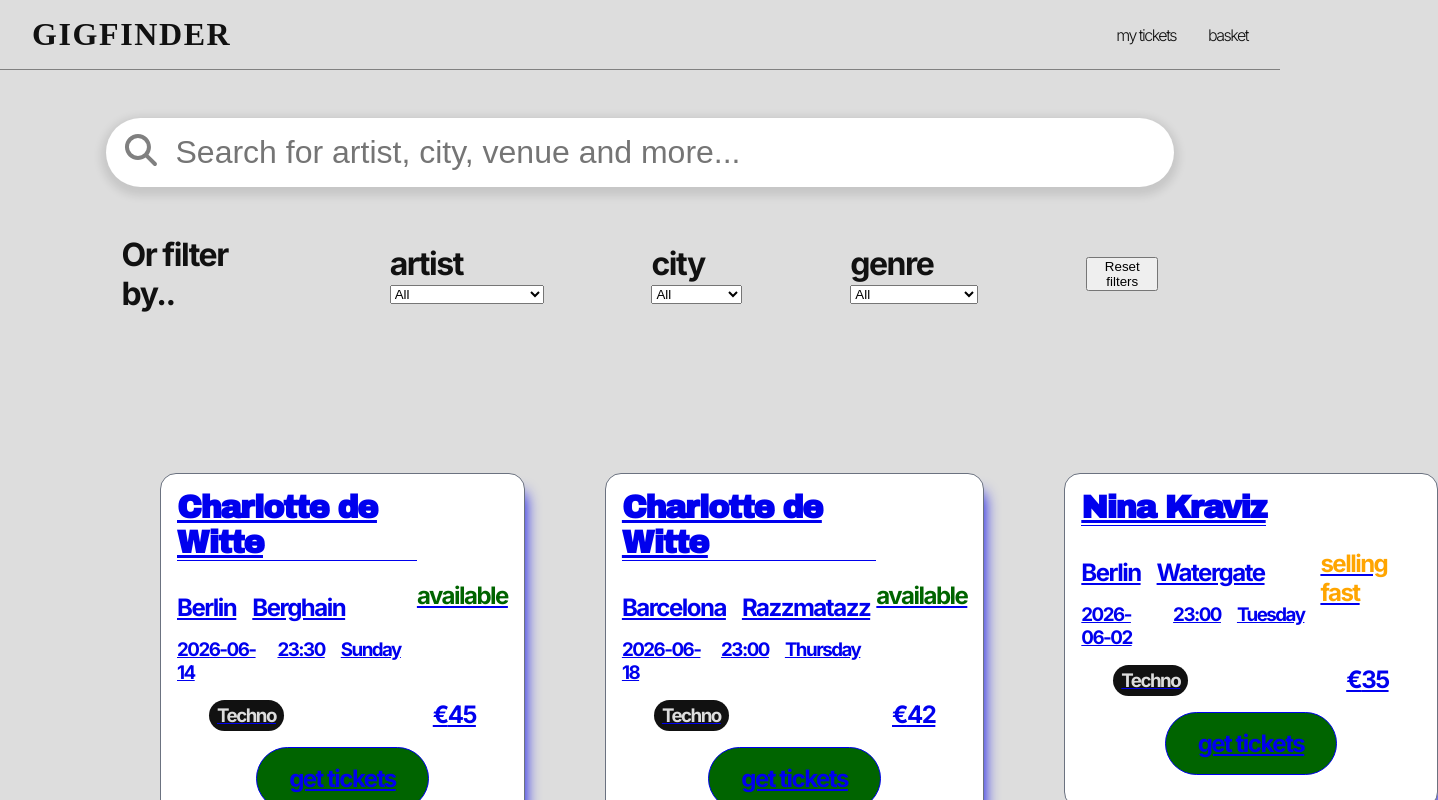
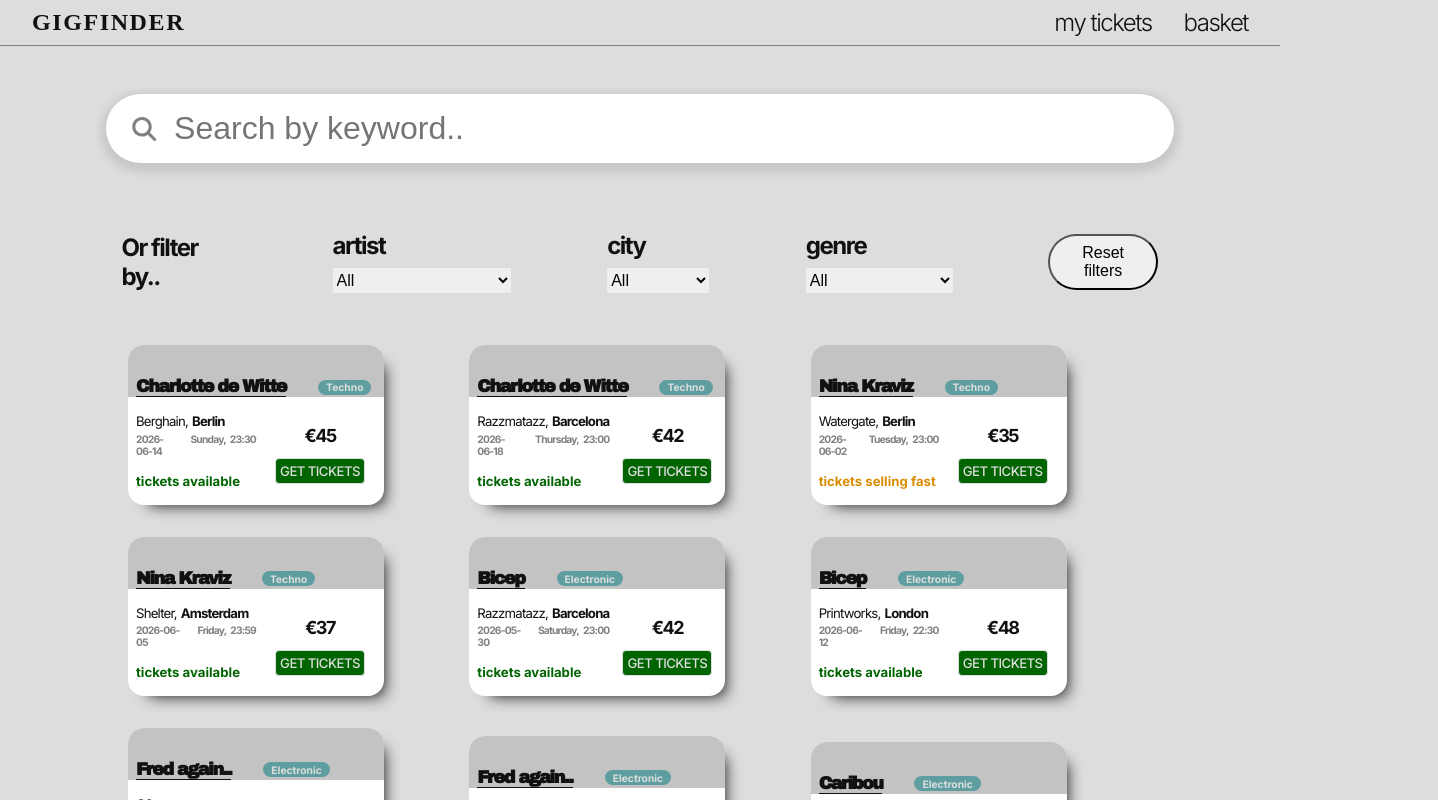
Before and after one commit to jc1471/GIGFINDER, a React (Vite) app in the folder gigfinder/: page / in a window 1280 px wide. Shown: the top 800 px of the page, 1438 px wide, since content can reach past the window. Built offline with nearby package versions, Linux system fonts and the light colour scheme; a web font is replaced by a local one.

Commit message:
main page responsive

```diff
--- a/gigfinder/src/components/EventCard.jsx
+++ b/gigfinder/src/components/EventCard.jsx
@@ -2,58 +2,62 @@
 
 export default function EventCard({ artist, city, venue, date, time, day, country, price, genre, ticketsAvailable, id }) {
     return (
-        <Link to={`/events/${id}`}>
+        <>
+        {/*<Link to={`/events/${id}`}>*/}
             <div className="event-card">
-                <div className="event-card-top">
+                <div className="card-artist-header">
+                        <div className="card-artist-header-text">
+                            <h1 className="card-artist-header-name">{artist}</h1>
+                            <h3 className="genre">{genre}</h3>
+                        </div>
+                </div>
+                <div className="event-card-grid-container">
+                    <div className="event-card-left">
                         <div className="event-info-section">
-                        <div className="artist-section">
-                            <h1 className="artist-name">{artist}</h1>
-                        </div>
 
                             <div className="location-section">
                                 <i
                                     className="flag"
                                     src={country}
                                 />
+                                <h2 className="venue">{venue},</h2>
                                 <h2 className="city">
                                     <i className="fa-solid fa-pin"></i>
                                     {city}</h2>
-                            <h2 className="venue">{venue}</h2>
+
                             </div>
 
                             <div className="date-section">
                                 <h3 className="date">{date}</h3>
+                                <h3 className="day">{day},</h3>
                                 <h3 className="time">{time}</h3>
-                            <h3 className="day">{day}</h3>
                             </div>
                         </div>
-
-
-
-
                         <div className="availability-section">
                             {ticketsAvailable >= 100 ? (
-                            <h2 className="tickets-available available">available</h2>
+                                <h2 className="tickets-available available">tickets available</h2>
                                 ) : ticketsAvailable >= 10 ? (
-                            <h2 className="tickets-available selling-fast">selling fast</h2>
+                                <h2 className="tickets-available selling-fast">tickets selling fast</h2>
                                 ) : ticketsAvailable >= 1 ? (
-                            <h2 className="tickets-available few-remaining">few remaining</h2>
+                                <h2 className="tickets-available few-remaining">few tickets remaining</h2>
                                 ) : ticketsAvailable == 0 ? (
                                 <h2 className="tickets-available 0-tickets"></h2>
                                 ) : null
                             }
                         </div>
                     </div>
-
+                    <div className="event-card-right">
                         <div className="price-section">
-                    <h3 className="genre">{genre}</h3>
                             <h2 className="price">€{price}</h2>
                         </div>
 
                         {ticketsAvailable !== 0 ? (
-                    <h2 className="cta get-tickets">get tickets</h2>
+                            <h2 className="cta get-tickets">GET TICKETS</h2>
                         ) : (<h2 className="cta sold-out">sold out</h2>)}
                     </div>
-        </Link>
+                </div>
+            </div>
+            {/*</Link >*/}
+        </>
         )
 }
--- a/gigfinder/src/components/Header.jsx
+++ b/gigfinder/src/components/Header.jsx
@@ -1,10 +1,14 @@
+import { FontAwesomeIcon } from '@fortawesome/react-fontawesome';
+import { faBars, faBarsStaggered } from '@fortawesome/free-solid-svg-icons';
+
 export default function Header() {
     return (
         <header>
             <h1 className="site-title">GIGFINDER</h1>
             <nav className="header-nav">
-                <a className="menu-item" id="my-tickets-link">my tickets</a>
-                <a className="menu-item" id="basket-link">basket</a>
+                <FontAwesomeIcon className="menu-bars" icon={faBars} />
+                <a className="menu-text" id="my-tickets-link">my tickets</a>
+                <a className="menu-text" id="basket-link">basket</a>
             </nav>
         </header>
     )
--- a/gigfinder/src/components/SearchBar.jsx
+++ b/gigfinder/src/components/SearchBar.jsx
@@ -5,12 +5,12 @@
     return (
             <>
                 <form role="search" className="search-bar">
-                    <FontAwesomeIcon icon={faMagnifyingGlass} />
+                    <FontAwesomeIcon className="search-icon" icon={faMagnifyingGlass} />
                 <input
                     className="search-bar-input"
                     type="search"
                     onChange={(e) => setQuery(e.target.value)}
-                    placeholder="Search for artist, city, venue and more..." />
+                    placeholder="Search by keyword.." />
                 </form>
             </>
     )
--- a/gigfinder/src/css/events.css
+++ b/gigfinder/src/css/events.css
@@ -1,67 +1,114 @@
+.events-page {
+    width: 100%;
+    align-self: center;
+    justify-content: center;
+    align-items: center;
+    justify-content: center;
+}
+
 .events-section {
-    display: grid;
-    grid-template-columns: repeat(3, 1fr);
-    gap: 5rem;
-    margin: 10rem;
+    display: flex;
+    flex-direction: column;
+    align-items: center;
+    justify-content: center;
 }
 
 .event-card {
+    font-size: 0.5rem;
     background-color: white;
-    border: solid 1px var(--secondary);
+    /*border: solid 1px var(--secondary);*/
     border-radius: 1rem;
-    padding: 1rem;
+    width: 75%;
     display: flex;
     flex-direction: column;
     justify-content: space-between;
     box-shadow: 10px 10px 15px -10px;
+    margin-bottom: 1rem;
 }
 
-.event-card-top {
-    display: flex;
-    align-items: center;
-    justify-content: space-between;
+.event-card-grid-container {
+    display: grid;
+    grid-template-columns: 1fr 1fr;
 }
 
-.artist-section {
+.event-card-left {
     display: flex;
-    align-items: center;
-    margin-bottom: 2rem;
+    flex-direction: column;
 }
 
-.artist-name {
+.card-artist-header {
+    display: flex;
+    align-items: end;
+    padding-top: 2rem;
+    border-top-left-radius: 1rem;
+    border-top-right-radius: 1rem;
+
+    background-color: rgb(195, 195, 195);
+    width: 100%;
+}
+
+.card-artist-header-text {
+    display: flex;
+    flex-direction: row;
+    align-items: center;
+    margin-inline: 0.5rem;
+}
+
+.card-artist-header-name {
     font-family: "Archivo Black";
     border-bottom: 1px solid;
     width: auto;
+    margin-right: 2rem;
 }
 
 .genre {
     color: var(--bg-main);
-    background-color: var(--primary);
-    padding: 0.25rem 0.5rem;
+    background-color:cadetblue;
+    padding: 0.1rem 0.5rem;
     border-radius: 3rem;
+    align-items: center;
+    justify-content: center;
+    letter-spacing: 0rem;
+}
+
+.event-info-section {
+    margin-left: 0.5rem;
 }
 
 .location-section {
     display: flex;
     align-items: center;
-    margin-bottom: 1rem;
+    margin-block: 1rem 0.2rem;
+    letter-spacing: -0.05rem;
 }
 
 .city {
-    margin-right: 1rem;
+    margin-left: 0.25rem;
 }
 
 .venue {
-
+    font-weight: 400;
 }
 
 .date-section {
     display: flex;
     margin-bottom: 1rem;
+    letter-spacing: -0.05rem;
+    color: grey;
 }
 
-.date-section > h3 {
+.date-section > .date {
     margin-right: 1rem;
+}
+
+.date-section > .day {
+    margin-right: 0.25rem;
+}
+
+.availability-section {
+    margin-left: 0.5rem;
+    margin-bottom: 1rem;
+    letter-spacing: -0rem;
 }
 
 .available {
@@ -69,21 +116,32 @@
 }
 
 .selling-fast {
-    color: orange;
+    color: rgb(217, 141, 0);
+}
+
+.event-card-right {
+    display: flex;
+    flex-direction: column;
+    align-items: center;
+    justify-content: center;
+    margin-top: 1rem;
 }
 
 .price-section {
-    display: flex;
-    justify-content: space-between;
-    margin-inline: 2rem;
+    font-size: 0.75rem;
+    margin-bottom: 0.75rem;
+
 }
 
 .cta {
     align-self: center;
-    margin-block: 1rem;
-    padding: 1rem 2rem;
+    margin-bottom: 0.5rem;
     border: 1px solid;
-    border-radius: 2rem;
+    border-radius: 0.25rem;
+    letter-spacing: -0.035rem;
+    padding: 0.25rem;
+    font-weight: 500;
+    color: var(--bg-main);
 }
 
 .cta:hover {
@@ -92,8 +150,184 @@
 
 .get-tickets {
     background-color: darkgreen;
+
 }
 
 .sold-out {
     background-color: darkred;
+    padding: 0.3rem;
 }
+
+/* TABLETS */
+@media (min-width: 768px) and (max-width: 1024px) {
+
+}
+
+
+/* DESKTOP */
+@media (min-width: 1025px) {
+    .events-page {
+    width: 100%;
+    align-self: center;
+    justify-content: center;
+    align-items: center;
+    justify-content: center;
+    }
+
+    .events-section {
+        width: 80%;
+        display: grid;
+        grid-template-columns: 1fr 1fr 1fr;
+        flex-direction: column;
+        align-items: center;
+        justify-content: center;
+        align-self: center;
+        justify-self: center;
+        margin: 1rem;
+    }
+
+    .event-card {
+        font-size: 0.55rem;
+        background-color: white;
+        /*border: solid 1px var(--secondary);*/
+        border-radius: 1rem;
+        width: 75%;
+        display: flex;
+        flex-direction: column;
+        justify-content: space-between;
+        box-shadow: 10px 10px 15px -10px;
+        margin-bottom: 2rem;
+    }
+
+    .event-card-grid-container {
+        display: grid;
+        grid-template-columns: 1fr 1fr;
+    }
+
+    .event-card-left {
+        display: flex;
+        flex-direction: column;
+    }
+
+    .card-artist-header {
+        display: flex;
+        align-items: end;
+        padding-top: 2rem;
+        border-top-left-radius: 1rem;
+        border-top-right-radius: 1rem;
+
+        background-color: rgb(195, 195, 195);
+        width: 100%;
+    }
+
+    .card-artist-header-text {
+        display: flex;
+        flex-direction: row;
+        align-items: center;
+        margin-inline: 0.5rem;
+    }
+
+    .card-artist-header-name {
+        font-family: "Archivo Black";
+        border-bottom: 1px solid;
+        width: auto;
+        margin-right: 2rem;
+    }
+
+    .genre {
+        color: var(--bg-main);
+        background-color:cadetblue;
+        padding: 0.1rem 0.5rem;
+        border-radius: 3rem;
+        align-items: center;
+        justify-content: center;
+        letter-spacing: 0rem;
+    }
+
+    .event-info-section {
+        margin-left: 0.5rem;
+    }
+
+    .location-section {
+        display: flex;
+        align-items: center;
+        margin-block: 1rem 0.2rem;
+        letter-spacing: -0.05rem;
+    }
+
+    .city {
+        margin-left: 0.25rem;
+    }
+
+    .venue {
+        font-weight: 400;
+    }
+
+    .date-section {
+        display: flex;
+        margin-bottom: 1rem;
+        letter-spacing: -0.05rem;
+        color: grey;
+    }
+
+    .date-section > .date {
+        margin-right: 1rem;
+    }
+
+    .date-section > .day {
+        margin-right: 0.25rem;
+    }
+
+    .availability-section {
+        margin-left: 0.5rem;
+        margin-bottom: 1rem;
+        letter-spacing: -0rem;
+    }
+
+    .available {
+        color: darkgreen;
+    }
+
+    .selling-fast {
+        color: rgb(217, 141, 0);
+    }
+
+    .event-card-right {
+        display: flex;
+        flex-direction: column;
+        align-items: center;
+        justify-content: center;
+        margin-top: 1rem;
+    }
+
+    .price-section {
+        font-size: 0.75rem;
+        margin-bottom: 0.75rem;
+
+    }
+
+    .cta {
+        align-self: center;
+        margin-bottom: 0.5rem;
+        border: 1px solid;
+        border-radius: 0.25rem;
+        letter-spacing: -0.035rem;
+        padding: 0.25rem;
+        font-weight: 500;
+        color: var(--bg-main);
+    }
+
+    .cta:hover {
+        cursor: pointer;
+    }
+
+    .get-tickets {
+        background-color: darkgreen;
+
+    }
+
+    .sold-out {
+        background-color: darkred;
+        padding: 0.3rem;
+    }
+}
--- a/gigfinder/src/css/filters.css
+++ b/gigfinder/src/css/filters.css
@@ -1,27 +1,126 @@
 .filter-section {
     display: flex;
     flex-direction: column;
-    width: 90%;
+    width: 100%;
     align-self: center;
     justify-self: center;
     justify-content: space-evenly;
     align-items: center;
-    margin-top: 1rem;
+    margin-block: 2rem;
 }
 
 .filter-by {
     display: flex;
-    width: 90%;
+    flex-direction: column;
+    max-width: 100%;
     align-self: center;
     justify-self: center;
-    justify-content: space-evenly;
+    justify-content: center;
     align-items: center;
     margin-top: 1rem;
+    padding: 0.5rem;
+    font-size: 0.75rem;
 }
 
 .filter-objects {
     display: flex;
-    width: 80%;
-    justify-content: space-evenly;
+    align-self: center;
+    justify-self: center;
+    justify-content: center;
     align-items: center;
+    margin-block: 0.75rem;
+    font-size: 0.5rem;
 }
+
+.filter {
+    margin-inline: 0.1rem;
+
+}
+
+.filter-title {
+    margin-bottom: 0.5rem;
+}
+
+.filter > select {
+    outline: none;
+    border: none;
+    padding-block: 0.2rem;
+}
+
+.filter > option {
+    outline: none;
+    border: none;
+}
+
+.reset-filters-button {
+    margin-block: 0.5rem;
+    padding: 0.5rem 0.75rem;
+    border-radius: 5rem;
+}
+
+/* TABLETS */
+@media (min-width: 768px) and (max-width: 1024px) {
+
+}
+
+
+/* DESKTOP */
+@media (min-width: 1025px) {
+    .filter-section {
+        display: flex;
+        flex-direction: column;
+        width: 90%;
+        align-self: center;
+        justify-self: center;
+        justify-content: space-evenly;
+        align-items: center;
+        margin-top: 1rem;
+    }
+
+    .filter-by {
+        display: flex;
+        flex-direction: row;
+        width: 90%;
+        align-self: center;
+        justify-self: center;
+        justify-content: center;
+        align-items: center;
+        margin-top: 1rem;
+
+    }
+
+    .filter-objects {
+        display: flex;
+        width: 80%;
+        justify-content: space-evenly;
+        align-items: center;
+    }
+
+    .filter {
+        margin-inline: 0.1rem;
+        font-size: 0.75rem;
+    }
+
+    .filter-title {
+        margin-bottom: 0.5rem;
+    }
+
+    .filter > select {
+        outline: none;
+        border: none;
+        padding-block: 0.2rem;
+        font-size: 1rem;
+    }
+
+    .filter > option {
+        outline: none;
+        border: none;
+    }
+
+    .reset-filters-button {
+        margin-block: 0.5rem;
+        padding: 0.5rem 0.75rem;
+        border-radius: 5rem;
+        font-size: 1rem;
+    }
+}
--- a/gigfinder/src/css/header.css
+++ b/gigfinder/src/css/header.css
@@ -3,20 +3,56 @@
     align-items: center;
     justify-content: space-between;
     width: 100%;
-    padding-block: 1rem;
+    padding-block: 0.5rem;
     border-bottom: solid 1px grey;
 }
 
 .site-title {
-    margin-left: 2rem;
+    font-size: 1.5rem;
+    margin-left: 1rem;
     font-family: "Boldonse";
     letter-spacing: 0.1rem;
 }
 
 .header-nav {
-    margin-right: 2rem;
+    margin-right: 1rem;
 }
 
-.menu-item {
-    margin-left: 2rem;
+.menu-bars {
+    display: flex;
+    font-size: 1.5rem;
 }
+
+.menu-text {
+    display: none;
+    margin-left: 1rem;
+}
+
+/* TABLETS */
+@media (min-width: 768px) and (max-width: 1024px) {
+
+}
+
+
+/* DESKTOP */
+@media (min-width: 1025px) {
+
+    .site-title {
+        margin-left: 2rem;
+    }
+
+    .header-nav {
+        margin-right: 2rem;
+        display: flex;
+        font-size: 1.5rem;
+    }
+
+    .menu-bars {
+        display: none;
+    }
+
+    .menu-text {
+        display: flex;
+        margin-left: 2rem;
+    }
+}
--- a/gigfinder/src/css/searchBar.css
+++ b/gigfinder/src/css/searchBar.css
@@ -1,6 +1,47 @@
+.search-bar {
+    background-color: white;
+    align-self: center;
+    justify-self: center;
+    align-items: center;
+    justify-content: center;
+    margin-block: 0rem;
+    width: 90%;
+    display: flex;
+    color: grey;
+    padding: 0.5rem;
+    box-shadow: var(--shadow-md);
+    border-radius: 5rem;
+}
+
+.search-icon {
+    font-size: 1rem;
+    line-height: 2rem;
+    margin-left: 0.5rem;
+}
+
+.search-bar-input {
+    border: none;
+    width: 100%;
+    border-radius: 5rem;
+    font-size: 1rem;
+    line-height: 2rem;
+    margin-left: 0.5rem;
+    color: grey;
+}
+
+input:focus {
+  outline: none;
+}
+
+/* TABLETS */
+@media (min-width: 768px) and (max-width: 1024px) {
+
+}
 
 
-.search-bar {
+/* DESKTOP */
+@media (min-width: 1025px) {
+    .search-bar {
     background-color: white;
     align-self: center;
     justify-self: center;
@@ -9,13 +50,16 @@
     margin-block: 2rem;
     width: 90%;
     display: flex;
-    align-self: center;
-    justify-self: center;
     color: grey;
     padding: 1rem;
     box-shadow: var(--shadow-md);
     border-radius: 5rem;
+}
 
+.search-icon {
+    font-size: 1.5rem;
+    line-height: 2rem;
+    margin-left: 0.5rem;
 }
 
 .search-bar-input {
@@ -31,3 +75,4 @@
 input:focus {
   outline: none;
 }
+}
```
Lines whose indentation alone changed are shown as unchanged.
